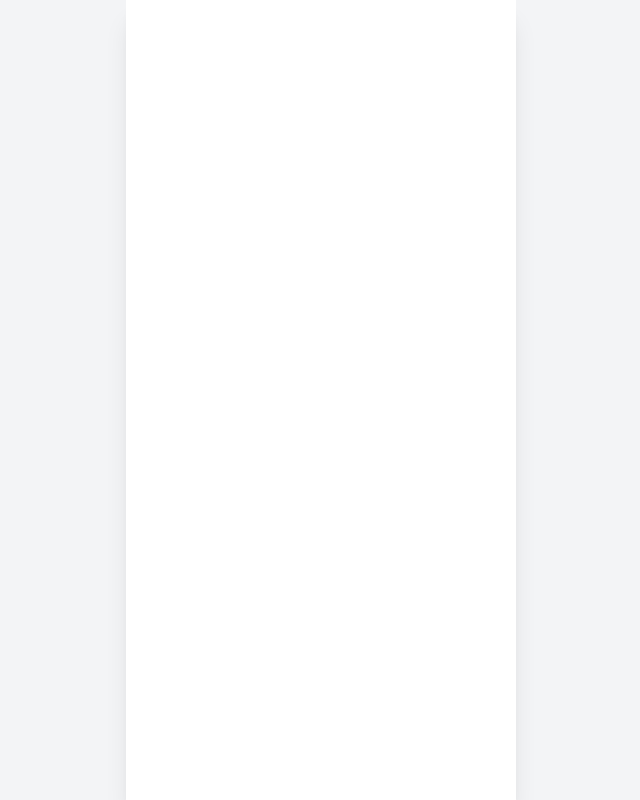
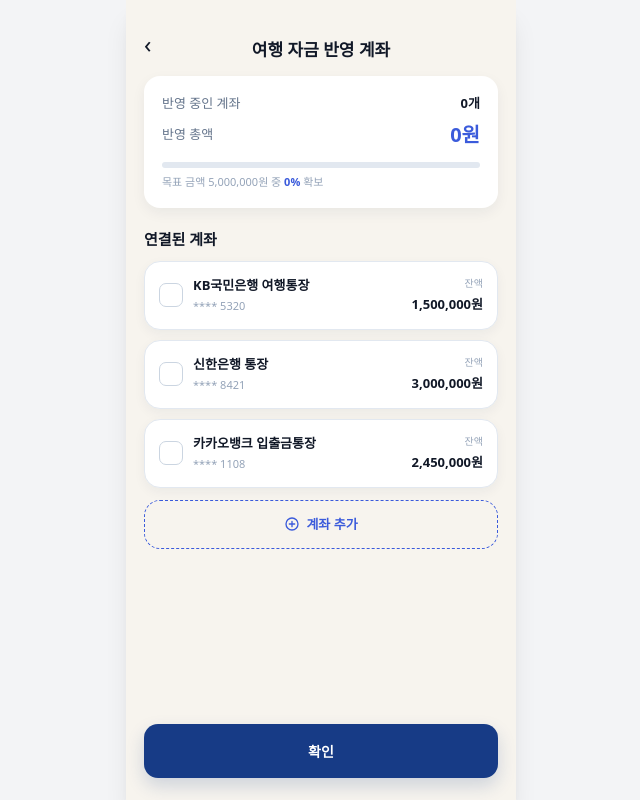
Before and after one commit to youhyun010615/KB7-TRIPass, a Vue app in the folder frontend/: page /savings/accounts in a window 1280 px wide. Before the commit this address had no page. Shown: the whole page, without its empty margins (319-959 px from the left). Built offline with nearby package versions, Linux system fonts and the light colour scheme; sample sign-in values are in the browser's storage; the HTML template or start-up script is replaced by a standard one.

Commit message:
feat(savings): 여행 자금 반영 계좌 확인 화면 구현 (#23)

```diff
--- a/frontend/src/components/savings/SavingsDashboard.vue
+++ b/frontend/src/components/savings/SavingsDashboard.vue
@@ -10,6 +10,9 @@ const travel = useTravelStore()
 const plan = useSavingsPlanStore()
 const money = (value) => `${Number(value).toLocaleString('ko-KR')}원`
 const firstPlan = computed(() => travel.selectedPlans[0] || { countryName: '프랑스', cityName: '파리' })
+const linkedAccounts = computed(() =>
+  travel.accounts.filter((acc) => Number(travel.allocations[acc.id] ?? 0) > 0)
+)
 const statusCopy = computed(() => ({
   unset: { icon: '⚠', title: '현재 저축 계획으로는 목표 달성이 부족해요', amount: plan.recommendedMonthlySavings, badge: '계산 불가', detail: '지금은 월 저축 금액이 없어 지연 출국 날짜를 계산할 수 없어요.' },
   success: { icon: '✓', title: '현재 계획으로 목표 달성 가능', amount: 0, badge: `예상 출국 ${plan.expectedDeparture}`, detail: '목표로 설정한 날짜에 출국할 수 있어요.' },
@@ -43,7 +46,7 @@ function openPrimaryAction() {
 
     <button class="account-summary" @click="router.push('/savings/accounts')">
       <span class="account-icon">▣</span>
-      <div><strong>반영 중인 계좌</strong><small>{{ linkedAccounts.map((item) => item.productName).join(' · ') || '반영 계좌를 확인해 주세요' }}</small></div>
+      <div><strong>반영 중인 계좌</strong><small>{{ linkedAccounts.map((item) => item.name).join(' · ') || '반영 계좌를 확인해 주세요' }}</small></div>
       <div class="account-value"><b>{{ linkedAccounts.length || 2 }}개</b><span>{{ money(plan.securedAmount) }}</span></div><i>›</i>
     </button>
 
--- a/frontend/src/router/index.js
+++ b/frontend/src/router/index.js
@@ -47,6 +47,12 @@ const router = createRouter({
       path: '/savings/plan',
       name: 'SavingsPlanSetup',
       component: () => import('@/views/savings/SavingsPlanSetupView.vue'),
+      meta: { requiresAuth: true },
+    },
+    {
+      path: '/savings/accounts',
+      name: 'SavingsAccounts',
+      component: () => import('@/views/savings/SavingsAccountsView.vue'),
       meta: { requiresAuth: true },
     },
 
--- /dev/null
+++ b/frontend/src/views/savings/SavingsAccountsView.vue
@@ -0,0 +1,280 @@
+<script setup>
+import { ref, computed } from 'vue'
+import { useRouter } from 'vue-router'
+import { useTravelStore } from '@/stores/travel'
+import { useSavingsPlanStore } from '@/stores/savingsPlan'
+
+const router = useRouter()
+const travel = useTravelStore()
+const plan = useSavingsPlanStore()
+
+const money = (v) => `${Number(v).toLocaleString('ko-KR')}원`
+
+const editingId = ref(null)
+const editingValue = ref('')
+
+const linkedAccounts = computed(() =>
+  travel.accounts.map((acc) => ({
+    ...acc,
+    allocated: Number(travel.allocations[acc.id] ?? 0),
+    selected: Number(travel.allocations[acc.id] ?? 0) > 0,
+  }))
+)
+
+const totalLinkedAmount = computed(() =>
+  linkedAccounts.value.reduce((sum, acc) => sum + acc.allocated, 0)
+)
+const linkedCount = computed(() => linkedAccounts.value.filter((acc) => acc.selected).length)
+
+function toggleAccount(acc) {
+  if (acc.selected) {
+    travel.setAllocation(acc.id, 0)
+  } else {
+    travel.setAllocation(acc.id, acc.balance)
+  }
+}
+
+function startEdit(acc) {
+  editingId.value = acc.id
+  editingValue.value = String(acc.allocated)
+}
+
+function commitEdit(acc) {
+  const raw = Number(String(editingValue.value).replace(/[^0-9]/g, '')) || 0
+  travel.setAllocation(acc.id, raw)
+  editingId.value = null
+}
+
+function onInput(e) {
+  editingValue.value = String(e.target.value).replace(/[^0-9]/g, '')
+}
+</script>
+
+<template>
+  <main class="accounts-page">
+    <header class="page-header">
+      <button aria-label="뒤로가기" @click="router.back()">‹</button>
+      <h1>여행 자금 반영 계좌</h1>
+      <span></span>
+    </header>
+
+    <!-- 요약 -->
+    <section class="summary-card">
+      <div class="summary-row">
+        <span>반영 중인 계좌</span>
+        <strong>{{ linkedCount }}개</strong>
+      </div>
+      <div class="summary-row total">
+        <span>반영 총액</span>
+        <strong>{{ money(totalLinkedAmount) }}</strong>
+      </div>
+      <div class="summary-bar">
+        <div
+          class="summary-fill"
+          :style="{ width: `${Math.min(100, (totalLinkedAmount / plan.totalTargetAmount) * 100)}%` }"
+        />
+      </div>
+      <div class="summary-hint">
+        목표 금액 {{ money(plan.totalTargetAmount) }} 중
+        <b>{{ Math.min(100, Math.round((totalLinkedAmount / plan.totalTargetAmount) * 100)) }}%</b> 확보
+      </div>
+    </section>
+
+    <!-- 계좌 목록 -->
+    <h2>연결된 계좌</h2>
+    <div class="account-list">
+      <div
+        v-for="acc in linkedAccounts"
+        :key="acc.id"
+        class="account-card"
+        :class="{ selected: acc.selected }"
+      >
+        <div class="account-top">
+          <!-- 선택 토글 -->
+          <button class="toggle-btn" :class="{ on: acc.selected }" @click="toggleAccount(acc)">
+            <svg width="14" height="14" viewBox="0 0 24 24" fill="none">
+              <path v-if="acc.selected" d="M5 13L9 17L19 7" stroke="white" stroke-width="2.5" stroke-linecap="round" stroke-linejoin="round"/>
+            </svg>
+          </button>
+          <div class="account-info">
+            <strong>{{ acc.name }}</strong>
+            <span>{{ acc.number }}</span>
+          </div>
+          <div class="account-balance">
+            <small>잔액</small>
+            <b>{{ money(acc.balance) }}</b>
+          </div>
+        </div>
+
+        <!-- 인정 금액 (선택된 경우) -->
+        <div v-if="acc.selected" class="allocation-row">
+          <span>여행 자금 인정 금액</span>
+          <div class="alloc-input-wrap" @click="startEdit(acc)">
+            <template v-if="editingId === acc.id">
+              <input
+                :value="editingValue"
+                inputmode="numeric"
+                class="alloc-input editing"
+                @input="onInput"
+                @blur="commitEdit(acc)"
+                @keydown.enter="commitEdit(acc)"
+                autofocus
+              />
+              <span class="won">원</span>
+            </template>
+            <template v-else>
+              <span class="alloc-value">{{ money(acc.allocated) }}</span>
+              <svg width="12" height="12" viewBox="0 0 24 24" fill="none">
+                <path d="M11 4H4C3.44772 4 3 4.44772 3 5V20C3 20.5523 3.44772 21 4 21H19C19.5523 21 20 20.5523 20 19V12" stroke="#3B5BDB" stroke-width="2" stroke-linecap="round"/>
+                <path d="M18.5 2.5L21.5 5.5L12 15H9V12L18.5 2.5Z" stroke="#3B5BDB" stroke-width="2" stroke-linecap="round" stroke-linejoin="round"/>
+              </svg>
+            </template>
+          </div>
+        </div>
+        <p v-if="acc.selected && acc.allocated > acc.balance" class="alloc-error">
+          잔액({{ money(acc.balance) }})을 초과했어요.
+        </p>
+      </div>
+    </div>
+
+    <!-- 계좌 추가 버튼 -->
+    <button class="add-account-btn">
+      <svg width="16" height="16" viewBox="0 0 24 24" fill="none">
+        <circle cx="12" cy="12" r="9" stroke="#3B5BDB" stroke-width="2"/>
+        <path d="M12 8V16M8 12H16" stroke="#3B5BDB" stroke-width="2" stroke-linecap="round"/>
+      </svg>
+      계좌 추가
+    </button>
+
+    <button class="primary-cta" @click="router.back()">
+      확인
+    </button>
+  </main>
+</template>
+
+<style scoped>
+.accounts-page { min-height: 100vh; padding: 0 18px 100px; background: #f7f4ee; color: #111827; }
+
+.page-header {
+  height: 76px;
+  display: grid;
+  grid-template-columns: 36px 1fr 36px;
+  align-items: end;
+  padding-bottom: 14px;
+}
+.page-header button { border: 0; background: none; font-size: 24px; text-align: left; }
+.page-header h1 { font-size: 17px; font-weight: 800; text-align: center; }
+
+.summary-card {
+  padding: 18px;
+  border-radius: 16px;
+  background: #fff;
+  box-shadow: 0 5px 14px rgba(20, 35, 70, .06);
+}
+.summary-row { display: flex; justify-content: space-between; align-items: center; margin-bottom: 6px; font-size: 13px; }
+.summary-row span { color: #64748b; }
+.summary-row.total strong { font-size: 20px; color: #3B5BDB; }
+.summary-bar { margin: 12px 0 6px; height: 6px; border-radius: 99px; background: #e2e8f0; overflow: hidden; }
+.summary-fill { height: 100%; border-radius: 99px; background: #3B5BDB; transition: width .4s; }
+.summary-hint { font-size: 11px; color: #94a3b8; }
+.summary-hint b { color: #3B5BDB; }
+
+h2 { margin: 20px 0 10px; font-size: 15px; font-weight: 700; }
+
+.account-list { display: grid; gap: 10px; }
+.account-card {
+  padding: 14px;
+  border: 1.5px solid #e2e8f0;
+  border-radius: 16px;
+  background: #fff;
+  box-shadow: 0 4px 12px rgba(20, 35, 70, .05);
+  transition: border-color .2s;
+}
+.account-card.selected { border-color: #3B5BDB; background: #f5f8ff; }
+
+.account-top { display: flex; align-items: center; gap: 10px; }
+.toggle-btn {
+  display: grid;
+  place-items: center;
+  width: 24px;
+  height: 24px;
+  flex: none;
+  border: 1.5px solid #cbd5e1;
+  border-radius: 7px;
+  background: #fff;
+  cursor: pointer;
+  transition: background .15s, border-color .15s;
+}
+.toggle-btn.on { border-color: #3B5BDB; background: #3B5BDB; }
+.account-info { flex: 1; }
+.account-info strong { display: block; font-size: 13px; }
+.account-info span { display: block; margin-top: 2px; color: #94a3b8; font-size: 11px; }
+.account-balance { text-align: right; }
+.account-balance small { display: block; color: #94a3b8; font-size: 10px; }
+.account-balance b { font-size: 13px; }
+
+.allocation-row {
+  display: flex;
+  justify-content: space-between;
+  align-items: center;
+  margin-top: 12px;
+  padding-top: 12px;
+  border-top: 1px solid #e2e8f0;
+  font-size: 12px;
+  color: #64748b;
+}
+.alloc-input-wrap {
+  display: flex;
+  align-items: center;
+  gap: 4px;
+  cursor: pointer;
+}
+.alloc-value { font-size: 15px; font-weight: 700; color: #3B5BDB; }
+.alloc-input {
+  width: 100px;
+  border: 0;
+  border-bottom: 1.5px solid #3B5BDB;
+  outline: 0;
+  background: transparent;
+  font-size: 15px;
+  font-weight: 700;
+  color: #3B5BDB;
+  text-align: right;
+}
+.won { font-size: 12px; color: #3B5BDB; }
+.alloc-error { margin-top: 6px; color: #e5484d; font-size: 10px; }
+
+.add-account-btn {
+  display: flex;
+  align-items: center;
+  justify-content: center;
+  gap: 6px;
+  width: 100%;
+  margin-top: 12px;
+  padding: 14px;
+  border: 1.5px dashed #3B5BDB;
+  border-radius: 16px;
+  background: transparent;
+  color: #3B5BDB;
+  font-size: 13px;
+  font-weight: 600;
+  cursor: pointer;
+}
+
+.primary-cta {
+  position: fixed;
+  z-index: 5;
+  left: 50%;
+  bottom: 22px;
+  width: min(354px, calc(100% - 36px));
+  height: 54px;
+  transform: translateX(-50%);
+  border: 0;
+  border-radius: 14px;
+  color: #fff;
+  background: #173b86;
+  font-size: 14px;
+  font-weight: 800;
+  box-shadow: 0 8px 18px rgba(23, 59, 134, .18);
+}
+</style>
```
